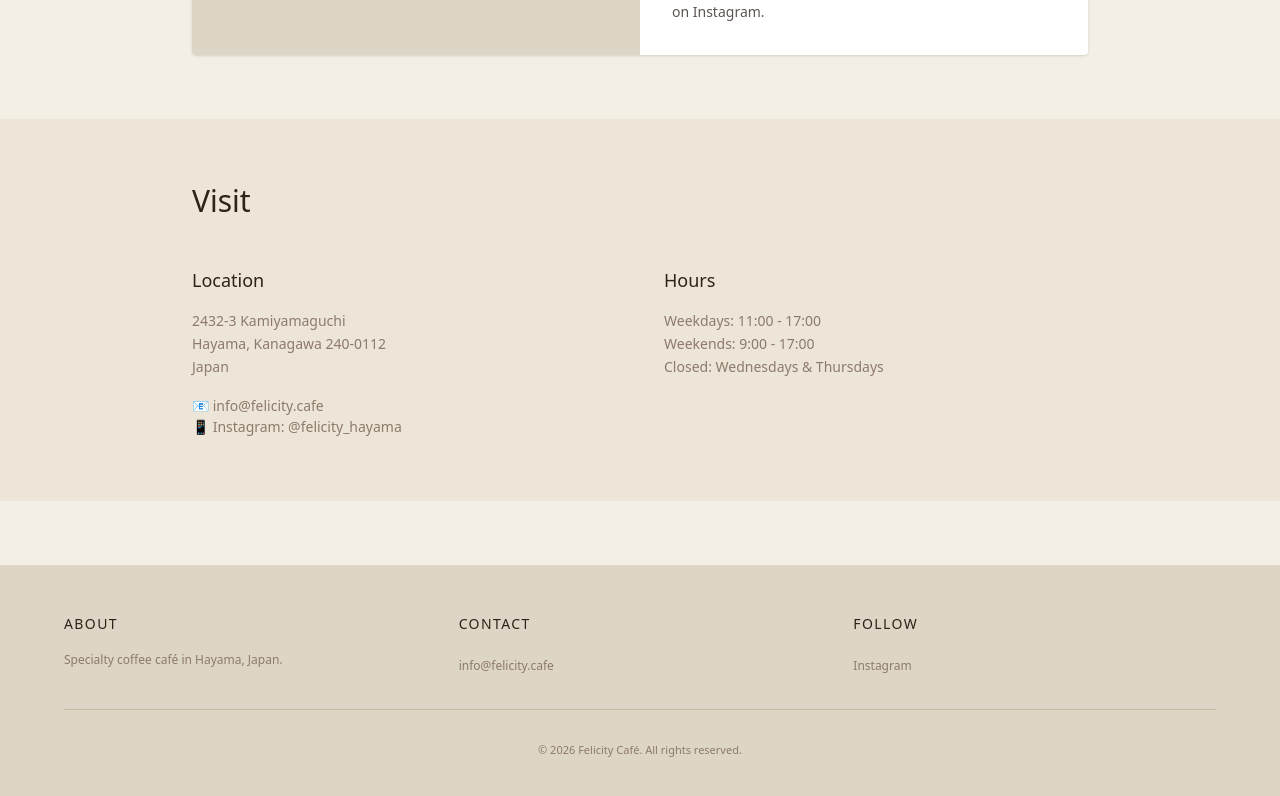
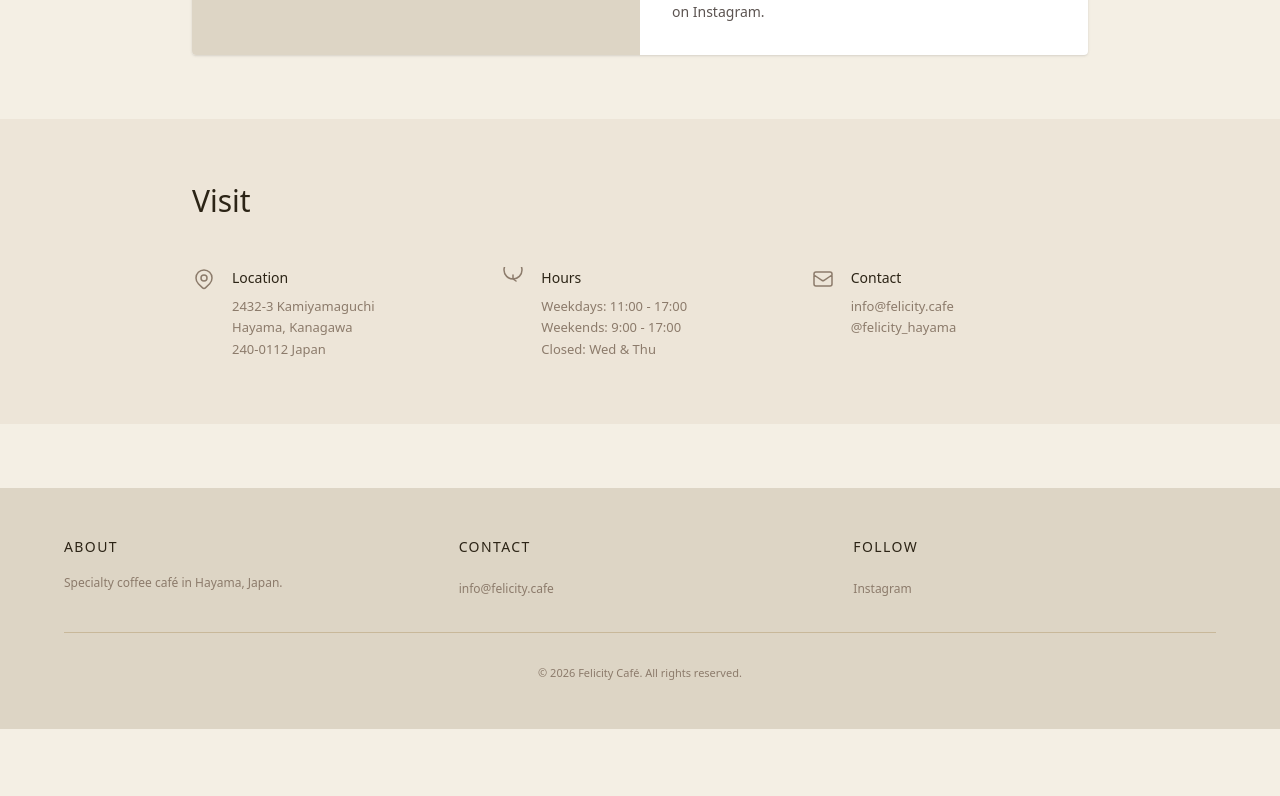
Before and after one commit to rkirishima/felicity-web, a Next.js app: page /en/news in a window 1280 px wide. Shown: the part 798-1594 px from the top of the page. After the commit the page ends 1527 px from the top, so only its background shows below. Built offline with nearby package versions, Linux system fonts and the light colour scheme.

Commit message:
Fix: VISIT section with SVG icons (no emoji, no map)

```diff
--- a/app/en/news/page.tsx
+++ b/app/en/news/page.tsx
@@ -58,26 +58,60 @@ export default function NewsPageEN() {
       <section id="visit" className="bg-[#EDE5D8] py-16 px-4">
         <div className="max-w-4xl mx-auto">
           <h2 className="text-3xl font-light text-[#2C2416] mb-12">Visit</h2>
-          <div className="grid grid-cols-1 md:grid-cols-2 gap-12">
+          <div className="grid grid-cols-1 md:grid-cols-3 gap-8">
+            {/* Location */}
+            <div className="flex gap-4">
+              <div className="w-6 h-6 flex-shrink-0">
+                <svg className="w-full h-full stroke-[#8C7B6B]" fill="none" viewBox="0 0 24 24">
+                  <path strokeLinecap="round" strokeLinejoin="round" strokeWidth={1.5} d="M17.657 16.657L13.414 20.9a1.998 1.998 0 01-2.827 0l-4.244-4.243a8 8 0 1111.314 0z" />
+                  <path strokeLinecap="round" strokeLinejoin="round" strokeWidth={1.5} d="M15 11a3 3 0 11-6 0 3 3 0 016 0z" />
+                </svg>
+              </div>
               <div>
-              <h3 className="text-[18px] font-light text-[#2C2416] mb-4">Location</h3>
-              <p className="text-[14px] text-[#8C7B6B] leading-relaxed mb-4">
+                <h3 className="text-[14px] font-light text-[#2C2416] mb-2">Location</h3>
+                <p className="text-[13px] text-[#8C7B6B] leading-relaxed">
                   2432-3 Kamiyamaguchi<br />
-                Hayama, Kanagawa 240-0112<br />
-                Japan
-              </p>
-              <p className="text-[14px] text-[#8C7B6B]">
-                📧 info@felicity.cafe<br />
-                📱 Instagram: @felicity_hayama
+                  Hayama, Kanagawa<br />
+                  240-0112 Japan
                 </p>
               </div>
+            </div>
+
+            {/* Hours */}
+            <div className="flex gap-4">
+              <div className="w-6 h-6 flex-shrink-0">
+                <svg className="w-full h-full stroke-[#8C7B6B]" fill="none" viewBox="0 0 24 24">
+                  <path strokeLinecap="round" strokeLinejoin="round" strokeWidth={1.5} d="M12 8v4l3 2m6-11a9 9 0 11-18 0 9 9 0 0118 0z" />
+                </svg>
+              </div>
               <div>
-              <h3 className="text-[18px] font-light text-[#2C2416] mb-4">Hours</h3>
-              <p className="text-[14px] text-[#8C7B6B] leading-relaxed">
+                <h3 className="text-[14px] font-light text-[#2C2416] mb-2">Hours</h3>
+                <p className="text-[13px] text-[#8C7B6B] leading-relaxed">
                   Weekdays: 11:00 - 17:00<br />
                   Weekends: 9:00 - 17:00<br />
-                Closed: Wednesdays & Thursdays
+                  Closed: Wed & Thu
                 </p>
+              </div>
+            </div>
+
+            {/* Contact */}
+            <div className="flex gap-4">
+              <div className="w-6 h-6 flex-shrink-0">
+                <svg className="w-full h-full stroke-[#8C7B6B]" fill="none" viewBox="0 0 24 24">
+                  <path strokeLinecap="round" strokeLinejoin="round" strokeWidth={1.5} d="M3 8l7.89 5.26a2 2 0 002.22 0L21 8M5 19h14a2 2 0 002-2V7a2 2 0 00-2-2H5a2 2 0 00-2 2v10a2 2 0 002 2z" />
+                </svg>
+              </div>
+              <div>
+                <h3 className="text-[14px] font-light text-[#2C2416] mb-2">Contact</h3>
+                <p className="text-[13px] text-[#8C7B6B] leading-relaxed">
+                  <a href="mailto:info@felicity.cafe" className="hover:text-[#2C2416] transition-colors">
+                    info@felicity.cafe
+                  </a><br />
+                  <a href="https://www.instagram.com/felicity_hayama" target="_blank" rel="noopener noreferrer" className="hover:text-[#2C2416] transition-colors">
+                    @felicity_hayama
+                  </a>
+                </p>
+              </div>
             </div>
           </div>
         </div>
--- a/app/news/page.tsx
+++ b/app/news/page.tsx
@@ -58,25 +58,60 @@ export default function NewsPage() {
       <section id="visit" className="bg-[#EDE5D8] py-16 px-4">
         <div className="max-w-4xl mx-auto">
           <h2 className="text-3xl font-light text-[#2C2416] mb-12">訪問</h2>
-          <div className="grid grid-cols-1 md:grid-cols-2 gap-12">
+          <div className="grid grid-cols-1 md:grid-cols-3 gap-8">
+            {/* Address */}
+            <div className="flex gap-4">
+              <div className="w-6 h-6 flex-shrink-0">
+                <svg className="w-full h-full stroke-[#8C7B6B]" fill="none" viewBox="0 0 24 24">
+                  <path strokeLinecap="round" strokeLinejoin="round" strokeWidth={1.5} d="M17.657 16.657L13.414 20.9a1.998 1.998 0 01-2.827 0l-4.244-4.243a8 8 0 1111.314 0z" />
+                  <path strokeLinecap="round" strokeLinejoin="round" strokeWidth={1.5} d="M15 11a3 3 0 11-6 0 3 3 0 016 0z" />
+                </svg>
+              </div>
               <div>
-              <h3 className="text-[18px] font-light text-[#2C2416] mb-4">アクセス</h3>
-              <p className="text-[14px] text-[#8C7B6B] leading-relaxed mb-4">
+                <h3 className="text-[14px] font-light text-[#2C2416] mb-2">アクセス</h3>
+                <p className="text-[13px] text-[#8C7B6B] leading-relaxed">
                   〒240-0112<br />
-                神奈川県三浦郡葉山町上山口2432-3
-              </p>
-              <p className="text-[14px] text-[#8C7B6B]">
-                📧 info@felicity.cafe<br />
-                📱 Instagram: @felicity_hayama
+                  神奈川県三浦郡葉山町<br />
+                  上山口2432-3
                 </p>
               </div>
+            </div>
+
+            {/* Hours */}
+            <div className="flex gap-4">
+              <div className="w-6 h-6 flex-shrink-0">
+                <svg className="w-full h-full stroke-[#8C7B6B]" fill="none" viewBox="0 0 24 24">
+                  <path strokeLinecap="round" strokeLinejoin="round" strokeWidth={1.5} d="M12 8v4l3 2m6-11a9 9 0 11-18 0 9 9 0 0118 0z" />
+                </svg>
+              </div>
               <div>
-              <h3 className="text-[18px] font-light text-[#2C2416] mb-4">営業時間</h3>
-              <p className="text-[14px] text-[#8C7B6B] leading-relaxed">
+                <h3 className="text-[14px] font-light text-[#2C2416] mb-2">営業時間</h3>
+                <p className="text-[13px] text-[#8C7B6B] leading-relaxed">
                   平日: 11:00 - 17:00<br />
                   土日: 9:00 - 17:00<br />
-                定休日: 水曜・木曜
+                  定休: 水・木
                 </p>
+              </div>
+            </div>
+
+            {/* Contact */}
+            <div className="flex gap-4">
+              <div className="w-6 h-6 flex-shrink-0">
+                <svg className="w-full h-full stroke-[#8C7B6B]" fill="none" viewBox="0 0 24 24">
+                  <path strokeLinecap="round" strokeLinejoin="round" strokeWidth={1.5} d="M3 8l7.89 5.26a2 2 0 002.22 0L21 8M5 19h14a2 2 0 002-2V7a2 2 0 00-2-2H5a2 2 0 00-2 2v10a2 2 0 002 2z" />
+                </svg>
+              </div>
+              <div>
+                <h3 className="text-[14px] font-light text-[#2C2416] mb-2">連絡先</h3>
+                <p className="text-[13px] text-[#8C7B6B] leading-relaxed">
+                  <a href="mailto:info@felicity.cafe" className="hover:text-[#2C2416] transition-colors">
+                    info@felicity.cafe
+                  </a><br />
+                  <a href="https://www.instagram.com/felicity_hayama" target="_blank" rel="noopener noreferrer" className="hover:text-[#2C2416] transition-colors">
+                    @felicity_hayama
+                  </a>
+                </p>
+              </div>
             </div>
           </div>
         </div>
```
Lines whose indentation alone changed are shown as unchanged.
